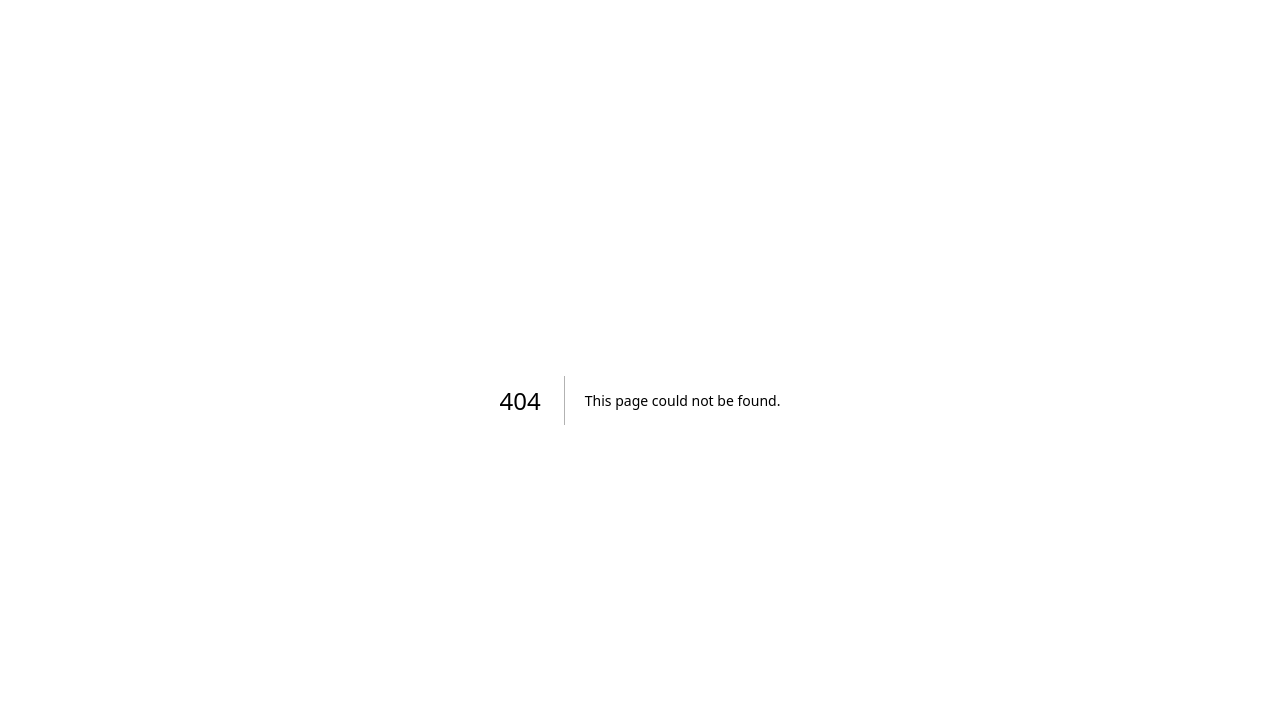
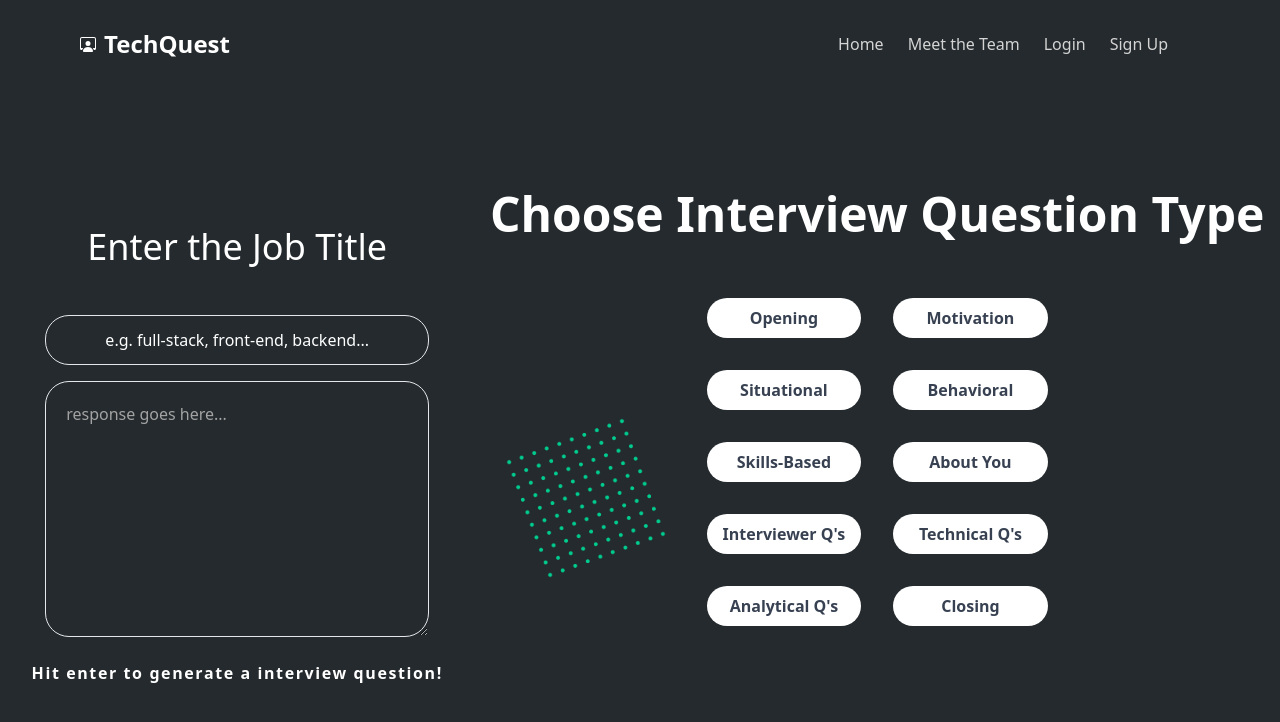
Before and after one commit to LiamBCIT/TechQuest, a Next.js app: page /generator in a window 1280 px wide. Before the commit this address had no page. Shown: the top 722 px of the page. Built offline with nearby package versions, Linux system fonts and the light colour scheme.

Commit message:
combine into one page

```diff
--- /dev/null
+++ b/components/QuestionTypes.tsx
@@ -0,0 +1,62 @@
+import React from "react";
+import PropTypes from "prop-types";
+
+interface QuestionTypesProps {
+  selectedQuestionType: string;
+  handleQuestionTypeSelect: (type: string) => void;
+}
+
+export default function QuestionTypes({
+  selectedQuestionType,
+  handleQuestionTypeSelect,
+}: QuestionTypesProps) {
+  const questionTypes = [
+    "Opening",
+    "Motivation",
+    "Situational",
+    "Behavioral",
+    "Skills-Based",
+    "About You",
+    "Interviewer Q's",
+    "Technical Q's",
+    "Analytical Q's",
+    "Closing",
+  ];
+
+  console.log(selectedQuestionType);
+
+  return (
+    <>
+      <div className="flex flex-col justify-center items-center mx-auto relative">
+        <h1 className="text-white text-2xl sm:text-4xl md:text-5xl font-semibold my-8">
+          Choose Interview Question Type
+        </h1>
+        <div className="grid grid-cols-2 mt-3">
+          {questionTypes.map((type, idx) => (
+            <button
+              key={idx}
+              onClick={() => handleQuestionTypeSelect(type)}
+              className={`bg-${
+                selectedQuestionType === type
+                  ? "gray-700 text-white"
+                  : "gray-200 text-gray-700"
+              } bg-white rounded-full px-4 py-2 m-4 text-gray-600 font-bold text-base focus:outline-none hover:bg-gray-200 transition-colors duration-300`}
+            >
+              {type}
+            </button>
+          ))}
+        </div>
+        <img
+          src="/circles_1.png"
+          alt=""
+          className="hidden sm:absolute sm:bottom-16 sm:left-4 sm:w-40 sm:block"
+        />
+      </div>
+    </>
+  );
+}
+
+QuestionTypes.propTypes = {
+  selectedQuestionType: PropTypes.string.isRequired,
+  handleQuestionTypeSelect: PropTypes.func.isRequired,
+};
--- a/pages/index.tsx
+++ b/components/TechInterviewQuestionGenerator.tsx
@@ -1,55 +1,25 @@
-import Head from "next/head";
 import Image from "next/image";
 import React from "react";
-import { FormEvent, useState } from "react";
-import Navbar from "@/components/Navbar";
-import Spinner from "@/components/Spinner";
+import Spinner from "./Spinner";
 
-export default function Home() {
-  const [quote, setQuote] = useState("");
-  const [quoteLoading, setQuoteLoading] = useState(false);
-  const [quoteLoadingError, setQuoteLoadingError] = useState(false);
+interface TechInterviewQuestionGeneratorProps {
+  handleSubmit: (e: React.FormEvent<HTMLFormElement>) => Promise<void>;
+  quote: string;
+  setQuote: React.Dispatch<React.SetStateAction<string>>;
+  quoteLoading: boolean;
+  quoteLoadingError: boolean;
+}
 
-  async function handleSubmit(e: FormEvent<HTMLFormElement>) {
-    e.preventDefault();
-    const formaData = new FormData(e.target as HTMLFormElement);
-    const prompt = formaData.get("prompt")?.toString().trim();
-
-    if (prompt) {
-      try {
-        setQuote("");
-        setQuoteLoading(true);
-        setQuoteLoadingError(false);
-        const response = await fetch(
-          "/api/quest?prompt=" + encodeURIComponent(prompt)
-        );
-        const data = await response.json();
-        console.log("data", data);
-        setQuote(data.quote);
-      } catch (error) {
-        console.error(error);
-        setQuoteLoadingError(true);
-      } finally {
-        setQuoteLoading(false);
-      }
-    }
-  }
-
+export default function TechInterviewQuestionGenerator({
+  handleSubmit,
+  quote,
+  setQuote,
+  quoteLoading,
+  quoteLoadingError,
+}: TechInterviewQuestionGeneratorProps) {
   return (
     <>
-      <Head>
-        <title>TechQuest</title>
-        <meta
-          name="description"
-          content="A website using AI Prompts to help those in the tech industry prepare for interviews"
-        />
-        <meta name="viewport" content="width=device-width, initial-scale=1" />
-        <link rel="icon" href="/favicon.ico" />
-      </Head>
-
-      <Navbar />
-
-      <main className="mt-48 py-6 md:py-12 justify-center">
+      <main className="mt-28 flex flex-col justify-center items-center mx-auto relative">
         <div className="container px-4 mx-auto justify-center text-center">
           <h1 className="text-3xl md:text-4xl font-medium mb-12">
             Enter the Job Title
@@ -67,7 +37,7 @@ export default function Home() {
             </div>
             <div className="mb-4 flex justify-center">
               <textarea
-                className="p-3 h-64 w-full border rounded-3xl bg-transparent max-w-sm placeholder:text-neutral-400 hover:bg-transparent active:bg-transparent"
+                className="p-5 h-64 w-full border rounded-3xl bg-transparent max-w-sm placeholder:text-neutral-400 hover:bg-transparent active:bg-transparent"
                 id="prompt"
                 name="prompt"
                 placeholder="response goes here..."
--- a/pages/api/quest.ts
+++ b/pages/api/quest.ts
@@ -13,7 +13,9 @@ export default async function handler(
   res: NextApiResponse
 ) {
   const prompt = req.query.prompt as string;
+  const questionType = req.query.questionType as string;
 
+  try {
     if (!prompt) {
       return res.status(400).json({ error: "Missing prompt" });
     }
@@ -22,11 +24,14 @@ export default async function handler(
       return res.status(400).json({ error: "Prompt too long" });
     }
 
+    if (!questionType) {
+      return res.status(400).json({ error: "Missing question type" });
+    }
+
     const completion = await openai.createCompletion({
       model: "text-davinci-003",
-    prompt: `Create a technical interview question based on the following topic. \n
-    Topic: ${prompt}\n
-    Technical Interview Question:`,
+      prompt: `Give me Technical Interview Question regarding ${questionType} technical problem solving interview question
+       for anyone who are pursuing career as ${prompt} devloper. please be specific with ${questionType} and ${prompt}\n`,
       max_tokens: 500,
       temperature: 1,
       presence_penalty: 0,
@@ -36,4 +41,7 @@ export default async function handler(
     const quote = completion.data.choices[0].text;
 
     res.status(200).json({ quote });
+  } catch (error: any) {
+    res.status(500).json({ error: error.message });
   }
+}
--- /dev/null
+++ b/pages/generator.tsx
@@ -0,0 +1,81 @@
+import React, { useState, FormEvent } from "react";
+import QuestionTypes from "@/components/QuestionTypes";
+import Head from "next/head";
+import Navbar from "../components/Navbar";
+import TechInterviewQuestionGenerator from "@/components/TechInterviewQuestionGenerator";
+
+export default function generator() {
+  const [selectedQuestionType, setSelectedQuestionType] = useState("");
+
+  const [quote, setQuote] = useState("");
+  const [quoteLoading, setQuoteLoading] = useState(false);
+  const [quoteLoadingError, setQuoteLoadingError] = useState(false);
+
+  const handleQuestionTypeSelect = (questionType: string) => {
+    setSelectedQuestionType((prevQuestionType) =>
+      prevQuestionType === questionType ? "" : questionType
+    );
+  };
+
+  async function handleSubmit(e: FormEvent<HTMLFormElement>) {
+    e.preventDefault();
+    const formaData = new FormData(e.target as HTMLFormElement);
+    const prompt = formaData.get("prompt")?.toString();
+
+    console.log("prompt", prompt);
+
+    if (prompt) {
+      try {
+        setQuote("");
+        setQuoteLoading(true);
+        setQuoteLoadingError(false);
+        const response = await fetch(
+          `/api/quest?prompt=${encodeURIComponent(
+            prompt
+          )}&questionType=${encodeURIComponent(selectedQuestionType)}`
+        );
+        console.log("response", response);
+        const data = await response.json();
+        console.log("data", data);
+        setQuote(data.quote);
+      } catch (error) {
+        console.error(error);
+        setQuoteLoadingError(true);
+      } finally {
+        setQuoteLoading(false);
+      }
+    }
+  }
+
+  return (
+    <>
+      <Head>
+        <title>TechQuest</title>
+        <meta
+          name="description"
+          content="A website using AI Prompts to help those in the tech industry prepare for interviews"
+        />
+        <meta name="viewport" content="width=device-width, initial-scale=1" />
+        <link rel="icon" href="/favicon.ico" />
+      </Head>
+
+      <Navbar />
+
+      <main>
+        <div className="md:flex md:justify-center md:items-center min-h-screen">
+          <TechInterviewQuestionGenerator
+            handleSubmit={handleSubmit}
+            quote={quote}
+            setQuote={setQuote}
+            quoteLoading={quoteLoading}
+            quoteLoadingError={quoteLoadingError}
+          />
+          <QuestionTypes
+            selectedQuestionType={selectedQuestionType}
+            handleQuestionTypeSelect={handleQuestionTypeSelect}
+          />
+        </div>
+      </main>
+    </>
+  );
+}
--- a/pages/questiontype.tsx
+++ /dev/null
@@ -1,48 +0,0 @@
-import React from "react";
-import Head from "next/head";
-import Navbar from "@/components/Navbar";
-
-export default function questiontype() {
-  const questionTypes = [
-    "Opening",
-    "Motivation",
-    "Situational",
-    "Behavioral",
-    "Skills-Based",
-    "Closing",
-    "About You",
-    "Interviewer Q's",
-  ];
-
-  return (
-    <>
-      <Head>
-        <title>TechQuest</title>
-        <meta
-          name="description"
-          content="A website using AI Prompts to help those in the tech industry prepare for interviews"
-        />
-        <meta name="viewport" content="width=device-width, initial-scale=1" />
-        <link rel="icon" href="/favicon.ico" />
-      </Head>
-
-      <Navbar />
-
-      <div className="min-h-[80vh] flex flex-col justify-center items-center mx-auto">
-        <h1 className="text-white text-2xl sm:text-4xl md:text-5xl font-semibold my-8">
-          Choose Interview Question Type
-        </h1>
-        <div className="grid grid-cols-2 mt-3">
-          {questionTypes.map((type) => (
-            <button
-              key={type}
-              className="bg-white rounded-full px-4 py-2 m-4 text-gray-600 font-bold text-base focus:outline-none hover:bg-gray-200 transition-colors duration-300"
-            >
-              {type}
-            </button>
-          ))}
-        </div>
-      </div>
-    </>
-  );
-}
```
Also changed, not shown: pages/home.tsx (+7 -7 lines). Lines whose indentation alone changed are shown as unchanged.
